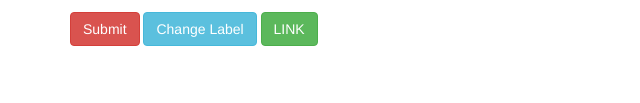
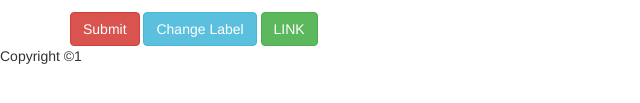
Before and after one commit to imprasanta/tutorials, a plain HTML site: page index.html in a window 1280 px wide. Shown: the part 291-394 px from the top of the page, 0-640 px from the left. Drawn offline with Linux system fonts and the light colour scheme.

Commit message:
added footer and comments

```diff
--- a/index.html
+++ b/index.html
@@ -31,6 +31,7 @@
 			</div>
 		</div>
 	</div>
+	<footer>Copyright &copy;1</footer>
 
 <script src="js/jquery.min.js"></script>
 <script src="js/bootstrap.min.js"></script>
```
